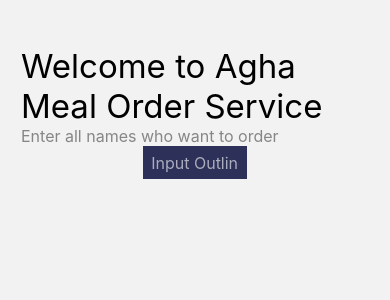
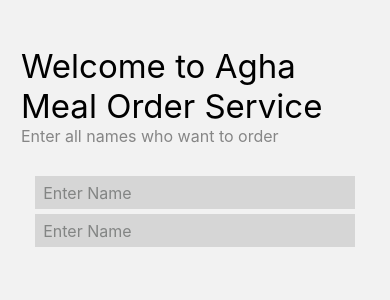
Before and after one commit to HakamQadi/AghaMealOrderService, a React Native app in the folder agha-meal/: screen /Names in a window 390 px wide. Shown: the top 300 px of the page. Built offline with nearby package versions, Linux system fonts and the light colour scheme.

Commit message:
add input field

```diff
--- a/agha-meal/components/InputField.js
+++ b/agha-meal/components/InputField.js
@@ -1,18 +1,74 @@
-import React from "react";
-import { View, TextInput, StyleSheet } from "react-native";
+import React, { useState } from "react";
+import { View, TextInput, StyleSheet, Animated } from "react-native";
 
 const InputField = () => {
+  const [isFocused, setIsFocused] = useState(false);
+
+  const handleFocus = () => {
+    setIsFocused(true);
+  };
+
+  const handleBlur = () => {
+    setIsFocused(false);
+  };
+
+  const outlineScaleX = new Animated.Value(0);
+  const outlineScaleY = new Animated.Value(0);
+
+  const animateOutline = (valueX, valueY) => {
+    Animated.timing(outlineScaleX, {
+      toValue: valueX,
+      duration: 300,
+      useNativeDriver: false,
+    }).start();
+    Animated.timing(outlineScaleY, {
+      toValue: valueY,
+      duration: 300,
+      useNativeDriver: false,
+    }).start();
+  };
+
+  React.useEffect(() => {
+    animateOutline(isFocused ? 1 : 0, isFocused ? 1 : 0);
+  }, [isFocused]);
+
   return (
     <View style={styles.container}>
       <TextInput
-        style={styles.input}
-        placeholder="Input Outline"
-        placeholderTextColor="hsla(0, 0%, 100%, 0.6)"
+        style={[styles.input, isFocused && styles.inputFocused]}
+        placeholder="Enter Name"
+        placeholderTextColor="#838584"
+        onFocus={handleFocus}
+        onBlur={handleBlur}
       />
-      <View style={[styles.outline, styles.bottom]} />
-      <View style={[styles.outline, styles.right]} />
-      <View style={[styles.outline, styles.top]} />
-      <View style={[styles.outline, styles.left]} />
+      <Animated.View
+        style={[
+          styles.outline,
+          styles.bottom,
+          { transform: [{ scaleX: outlineScaleX }] },
+        ]}
+      />
+      <Animated.View
+        style={[
+          styles.outline,
+          styles.right,
+          { transform: [{ scaleY: outlineScaleY }] },
+        ]}
+      />
+      <Animated.View
+        style={[
+          styles.outline,
+          styles.top,
+          { transform: [{ scaleX: outlineScaleX }] },
+        ]}
+      />
+      <Animated.View
+        style={[
+          styles.outline,
+          styles.left,
+          { transform: [{ scaleY: outlineScaleY }] },
+        ]}
+      />
     </View>
   );
 };
@@ -20,59 +76,50 @@ const InputField = () => {
 const styles = StyleSheet.create({
   container: {
     position: "relative",
+    marginBottom: 5,
   },
   input: {
-    width: 6.5 * 16, // Assuming 1em = 16 pixels
-    color: "white",
+    width: 20 * 16,
+    color: "black",
     fontSize: 16,
-    // fontFamily: "inherit",
-    backgroundColor: "hsl(236, 32%, 26%)",
-    paddingVertical: 0.35 * 16, // 0.35em
-    paddingHorizontal: 0.45 * 16, // 0.45em
+    // backgroundColor: "hsl(236, 32%, 26%)",
+    backgroundColor: "#D6D6D6",
+    paddingVertical: 0.35 * 16,
+    paddingHorizontal: 0.45 * 16,
     borderWidth: 1,
-    borderColor: "transparent",
-    transition: "background-color 0.3s ease-in-out",
-    outline: "none",
+    borderColor: "#D6D6D6",
+  },
+  inputFocused: {
+    // borderColor: "hsl(236, 32%, 26%)",
+    // borderColor: "#EEA734",
   },
   outline: {
     position: "absolute",
-    backgroundColor: "#3cefff",
-    transition: "transform 0.5s ease",
+    backgroundColor: "#EEA734",
   },
   bottom: {
     height: 1,
     left: 0,
     right: 0,
-    transform: [{ scaleX: 0 }],
-    transformOrigin: "bottom right",
     bottom: 0,
   },
   right: {
     width: 1,
     top: 0,
     bottom: 0,
-    transform: [{ scaleY: 0 }],
-    transformOrigin: "top right",
     right: 0,
   },
   top: {
     height: 1,
     left: 0,
     right: 0,
-    transform: [{ scaleX: 0 }],
-    transformOrigin: "top left",
     top: 0,
   },
   left: {
     width: 1,
     top: 0,
     bottom: 0,
-    transform: [{ scaleY: 0 }],
-    transformOrigin: "bottom left",
     left: 0,
-  },
-  inputFocused: {
-    borderColor: "hsl(236, 32%, 26%)", // Adjust the color accordingly
   },
 });
 
--- a/agha-meal/package.json
+++ b/agha-meal/package.json
@@ -14,7 +14,8 @@
     "expo": "~49.0.15",
     "expo-status-bar": "~1.6.0",
     "react": "18.2.0",
-    "react-native": "0.72.6"
+    "react-native": "0.72.6",
+    "react-native-reanimated": "^3.5.4"
   },
   "devDependencies": {
     "@babel/core": "^7.20.0"
--- a/agha-meal/screens/add-names/AddNamesScreen.js
+++ b/agha-meal/screens/add-names/AddNamesScreen.js
@@ -14,6 +14,7 @@ const AddNamesScreen = ({ navigation }) => {
         </Text>
       </View>
       <View>
+        <InputField  />
         <InputField />
       </View>
     </View>
--- a/agha-meal/style/NamesScreenStyle.js
+++ b/agha-meal/style/NamesScreenStyle.js
@@ -13,6 +13,7 @@ const namesStyle = StyleSheet.create({
   secondryText: {
     color: "#868686",
     fontSize: 16,
+    marginBottom:30
   },
 });
 
```
Also changed, not shown: 1 other file (tests, documents, lock files or other folders).
